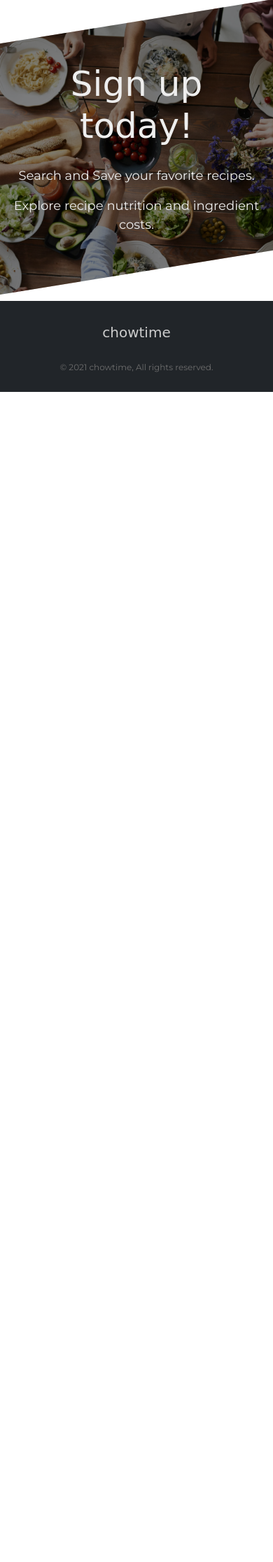
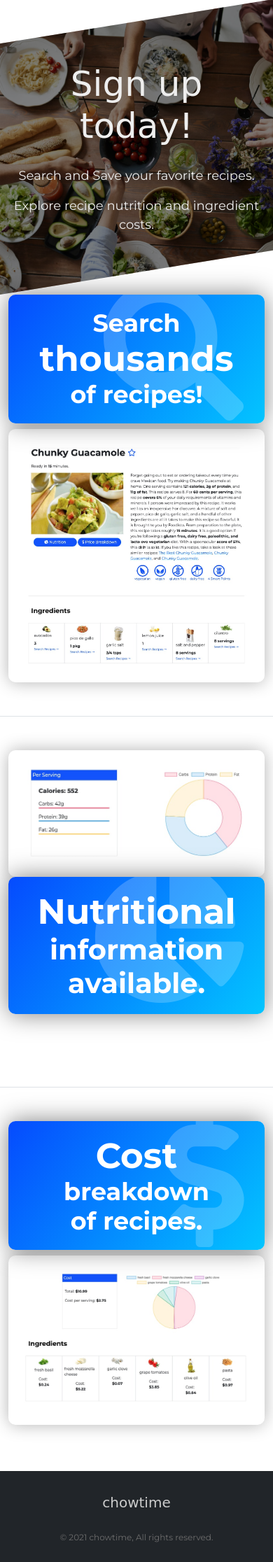
Before and after one commit to Thomfb3/capstone-1, a Flask app: page / in a window 390 px wide. Shown: the part 284-2516 px from the top of the page at 70% size. Before the commit the page ends 844 px from the top, so only its background shows below. Run offline with Flask 2, Linux system fonts and the light colour scheme; some libraries are stand-ins or nearby versions; some web fonts are replaced.

Commit message:
UI style updates

```diff
--- a/static/app.css
+++ b/static/app.css
@@ -1,6 +1,7 @@
 :root {
     --primary: #054bfe;
     --secondary: #fe5705;
+    --primary-dark: #002ea4;
     --white: #ffffff;
     --gray: #999999;
     --darkgray: #6d6d6d;
@@ -9,7 +10,6 @@
     --logo-font: 'Calistoga', cursive;
     --common-font: 'Montserrat', sans-serif;
   }
-
 
 
 html,
@@ -29,6 +29,57 @@ body {
 
 .mobile-menu-items {
     display: none;
+}
+
+.home-image {
+    padding: 20px;
+}
+
+.home-card {
+    box-shadow: 0px 0px 25px rgba(0,0,0,.3);
+    border-radius: 10px;
+    overflow: hidden;
+}
+
+.home-header {
+    color: var(--white);
+    font-weight: bold;
+    font-size: 35px;
+    padding: 20px;
+    background: linear-gradient(-53deg, rgb(3, 197, 255) 0%, rgba(5,75,254,1) 100%);
+    border-radius: 10px;
+    box-shadow: 0px 0px 35px rgba(0,0,0,.5);
+    position: relative;
+    left: 60px;
+    top: 50px;
+    overflow: hidden;
+}
+
+
+.home-header-2 {
+    color: var(--white);
+    font-weight: bold;
+    font-size: 40px;
+    padding: 20px;
+    background: linear-gradient(-53deg, rgb(3, 197, 255) 0%, rgba(5,75,254,1) 100%);
+    border-radius: 10px;
+    box-shadow: 0px 0px 35px rgba(0,0,0,.5);
+    position: relative;
+    right: 60px;
+    top: 50px;
+    overflow: hidden;
+}
+
+.home-search-icon {
+    color: rgba(255,255,255,.2);
+    font-size: 200px;
+    position: absolute;
+    right: 30px;
+    top:-20px;
+}
+
+.big-text {
+    font-size: 50px;
 }
 
 .footer {
@@ -288,6 +339,7 @@ body {
     padding: 8px 25px 8px 25px;
     border: 2px solid var(--primary);
     font-size: 1rem;
+    transition: all .3s cubic-bezier(0.075, 0.82, 0.165, 1);
 }
 
 .btn-form:hover {
@@ -295,7 +347,6 @@ body {
     color: var(--primary);
     border: 2px solid var(--primary);
     padding: 8px 40px 8px 40px;
-    transition: all .3s cubic-bezier(0.075, 0.82, 0.165, 1);
 }
 
 .btn-form-switch {
@@ -308,6 +359,18 @@ body {
     padding: 8px 40px 8px 40px;
 }
 
+.btn-form-switch-mobile {
+    background: var(--white);
+    color: var(--primary);
+    border: 1px solid var(--primary);
+    padding: 8px 25px 8px 25px;
+    transition: all .3s cubic-bezier(0.075, 0.82, 0.165, 1);
+}
+
+.btn-form-switch-mobile:hover {
+    padding: 8px 40px 8px 40px;
+    color: var(--primary);
+}
 
 .form-header {
     color: var(--primary);
@@ -336,7 +399,7 @@ body {
 
 .login-message-background-2 {
   background: rgb(254,87,5);
-    background: linear-gradient(221deg, rgba(254,87,5,1) -35%, rgba(5,75,254,1) 100%);
+    background: linear-gradient(221deg, rgb(255, 87, 242) -35%, rgba(5,75,254,1) 100%);
     transition: all .3s cubic-bezier(0.075, 0.82, 0.165, 1);
 }
 
@@ -467,7 +530,6 @@ body {
 .alert-success {
     color:  #05503f;
     background-color: #5efdb5;
-    width: 97%;
     box-shadow: 0px 0px 7px rgba(5, 88, 42, .5);
 }
 
@@ -478,12 +540,18 @@ body {
     top: -100px;
 }
 
-
 .modal-form-inner-container {
     display: flex;
     flex-flow: row;
     align-items: center;
     justify-content: space-between;
+}
+
+.signup-message-mobile {
+    display: none;
+}
+.login-message-mobile {
+    display: none;
 }
 
 .signup-form-error p {
@@ -691,7 +759,9 @@ body {
     color: var(--primary);
 }
 
-
+.saved {
+    color: var(--secondary);
+}
 
 @media only screen and (max-width: 991px) {
     .nav-container {
@@ -734,14 +804,79 @@ body {
     }
 
     .modal-form-inner-container {
-
-        flex-flow: column;
-
+        flex-direction: column;
     }
 
     .login-message-background {
-
+        display: none;
     }
 
+    .modal-form {
+        width: 100%;
+        text-align: center;
+        padding: 50px;
+    }
 
-  }
+    .login-message {
+        display: none;
+    }
+
+    .signup-message {
+        display: none;
+    }
+
+    .signup-mobile-position {
+        position: absolute;
+        top: -1000px;
+    }
+
+    .modal-form {
+        position: absolute;
+    }
+
+    .message-switch-mobile {
+        display: none;
+    }
+
+    .signup-message-mobile {
+        color: var(--darkgray);
+        display: block;
+        padding: 20px;
+    }
+
+    .signup-message-mobile h2 {
+        font-size: 20px;
+    }
+
+    .signup-message-mobile p {
+        font-size: 14px;
+    }
+
+    .login-message-mobile {
+        color: var(--darkgray);
+        display: block;
+        padding: 20px;
+    }
+
+    .login-message-mobile h2 {
+        font-size: 20px;
+    }
+
+    .login-message-mobile p {
+        font-size: 14px;
+    }
+
+    .modal-content {
+        min-height: 550px;
+    }
+
+    .home-header {
+        left: 0;
+        top: 0;
+    }
+    .home-header-2 {
+        right: 0;
+        top: 0;
+    }
+
+}
--- a/static/app.js
+++ b/static/app.js
@@ -34,6 +34,36 @@ $("#header-signup-btn").on("click", function signupToggleModalStyles() {
         toggleModalStyles();
     }
 });
+
+
+
+//Toggle MOBILE Login/Signup modal styles
+$("#modal-login-btn-mobile").on("click", toggleModalStylesMobile);
+$("#modal-signup-btn-mobile").on("click", toggleModalStylesMobile);
+
+
+function toggleModalStylesMobile() {
+    $("#login-form").toggleClass("message-switch-mobile");
+    $("#signup-form").toggleClass("message-switch-mobile");
+
+}
+
+
+$("#header-login-btn").on("click", function loginToggleModalStyles() {
+    if ($("#login-form").hasClass("message-switch-mobile")) {
+        toggleModalStylesMobile();
+    }
+});
+
+
+$("#header-signup-btn").on("click", function signupToggleModalStyles() {
+    if ($("#signup-form").hasClass("message-switch-mobile")) {
+        toggleModalStylesMobile();
+    }
+});
+
+
+
 
 
 
--- a/templates/base.html
+++ b/templates/base.html
@@ -20,7 +20,7 @@
 
 <body class="">
   <div class="main-container">
-    <div class="container my-3">
+    <div class="container-md my-3">
       <header>
         <nav class="navbar navbar-expand-lg navbar-light ">
           <div class="container-fluid">
@@ -39,7 +39,7 @@
 
 
                 {% if g.user %}
-                <a class="nav-link me-5" href="/home">My Recipes</a>
+                <a class="nav-link border-end pe-4 me-4" href="/home">My Recipes</a>
 
                 <div class="btn-group align-items-center">
                   <div class="mobile-menu-items">
@@ -60,13 +60,11 @@
                     <li> <a href="/logout" type="button" class="dropdown-item">Logout</a></li>
                   </ul>
 
-
-
                 </div>
 
                 {% else %}
 
-                <!-- Login/Signup Buttons -->
+                <!----- Login/Signup Forms ------->
                 <!-- Button trigger modal -->
                 <button type="button" class="btn btn-outline-primary btn-header-signup mx-2" data-bs-toggle="modal"
                   data-bs-target="#login" id="header-signup-btn">
--- a/templates/includes/login_signup.html
+++ b/templates/includes/login_signup.html
@@ -3,7 +3,7 @@
 
     <div class="modal-form-inner-container">
 
-        <div id="signup-form" class="modal-form">
+        <div id="signup-form" class="modal-form  message-switch-mobile">
             <h3 class="form-header mb-3">Create Account</h3>
             <form action="/signup" method="POST" id="user_form">
                 {{ signup_form.hidden_tag() }}
@@ -18,6 +18,15 @@
 
                 <button class="btn btn-primary btn-lg btn-form">Sign up!</button>
             </form>
+
+            <div class="signup-message-mobile mt-3 border-top" id="signup-message-mobile">
+                    <h2>Hi There!</h2>
+                    <p>If you have an account, please Log in instead.</p>
+                    <a href="#login" class="btn btn-form-switch-mobile" id="modal-signup-btn-mobile">Log in</a>
+                    <!-- <i class="fas fa-hamburger form-icon-left"></i> -->
+            </div>
+
+
         </div>
 
 
@@ -37,6 +46,16 @@
 
                 <button class="btn btn-primary btn-lg btn-form">Login</button>
             </form>
+
+
+
+           <div class="signup-message-mobile mt-3 border-top" id="signup-message-mobile">
+                    <h2>Welcom Back</h2>
+                    <p>If you don't have an account, please create an account instead.</p>
+                    <a href="#signup" class="btn btn-form-switch-mobile" id="modal-login-btn-mobile">Sign Up</a>
+                    <!-- <i class="fas fa-hamburger form-icon-left"></i> -->
+            </div>
+
         </div>
 
     </div>
--- a/templates/includes/search.html
+++ b/templates/includes/search.html
@@ -1,5 +1,5 @@
 <section class=" my-5">
-    <div class="container "> <!--add search class-->
+    <div class="container-md "> <!--add search class-->
         <form class="d-flex search-form" action="/results">
             <button class="btn btn-default" id="search-button">
                 <i class="fas fa-search search-icon"></i>
--- a/templates/no_user/no_user_home.html
+++ b/templates/no_user/no_user_home.html
@@ -17,10 +17,49 @@
 </div>
 <div class="container-fluid content-block-1">
     <div class="text-center content-block-1-div">
-            <h2>Sign up today!</h2>
-            <p>Search and Save your favorite recipes.</p>
-            <p>Explore recipe nutrition and ingredient costs.</p>
+        <h2>Sign up today!</h2>
+        <p>Search and Save your favorite recipes.</p>
+        <p>Explore recipe nutrition and ingredient costs.</p>
     </div>
+</div>
+
+<div class="container">
+    <div class="row mb-5">
+        <div class="col-lg-6">
+            <h2 class="home-header text-center">Search <br><span class="big-text">thousands</span><br> of recipes!
+                <i class="fas fa-search home-search-icon"></i></h2>
+        </div>
+        <div class="col-lg-6">
+            <div class="home-card">
+                <img src="static/images/recipe-image-min.jpg" class="img-fluid home-image">
+            </div>
+        </div>
+    </div>
+
+    <div class="row pt-5 pb-5 mt-5 mb-5 border-top">
+        <div class="col-lg-6">
+            <div class="home-card">
+                <img src="static/images/nutrition-chart-min.jpg" class="img-fluid home-image">
+            </div>
+        </div>
+        <div class="col-lg-6">
+            <h2 class="home-header-2 text-center"><span class="big-text">Nutritional</span><br> information available.
+                <i class="fas fa-chart-pie home-search-icon"></i></h2>
+        </div>
+    </div>
+
+    <div class="row pt-5 pb-5 mt-5 mb-5 border-top"">
+        <div class="col-lg-6">
+            <h2 class="home-header text-center"><span class="big-text">Cost</span><br>breakdown<br>of recipes.
+                <i class="fas fa-dollar-sign home-search-icon"></i></h2>
+        </div>
+        <div class="col-lg-6">
+            <div class="home-card">
+                <img src="static/images/cost-breakdown-min.jpg" class="img-fluid home-image">
+            </div>
+        </div>
+    </div>
+
 
 </div>
 {% endblock %}
--- a/templates/user/home.html
+++ b/templates/user/home.html
@@ -8,7 +8,7 @@
 
     {% if recipes|length > 0 %}
     <div class="p-3">
-        <p class="border-bottom p-2">Saved Recipes</p>
+        <p class="border-bottom p-2"><i class="fas fa-star saved"></i> Saved Recipes</p>
     </div>
     {% else %}
     <div class="mb-3 p-3">
@@ -41,6 +41,7 @@
             <!--END COL -->
             {% endfor %}
 
+
         </div>
         <!--END ROW -->
     </div>
--- a/templates/user/recipe_details.html
+++ b/templates/user/recipe_details.html
@@ -56,6 +56,10 @@
                             dairy free
                             {% elif key == "glutenFree" %}
                             gluten free
+                            {% elif key == "veryHealthy" %}
+                            very healthy
+                            {% elif key == "weightWatcherSmartPoints" %}
+                            {{ value }} Smart Points
                             {% else %}
                             {{key}}
                             {% endif %}
```
Also changed, not shown: static/images/cost-breakdown-min.jpg (added), static/images/nutrition-chart-min.jpg (added), static/images/recipe-image-min.jpg (added).
